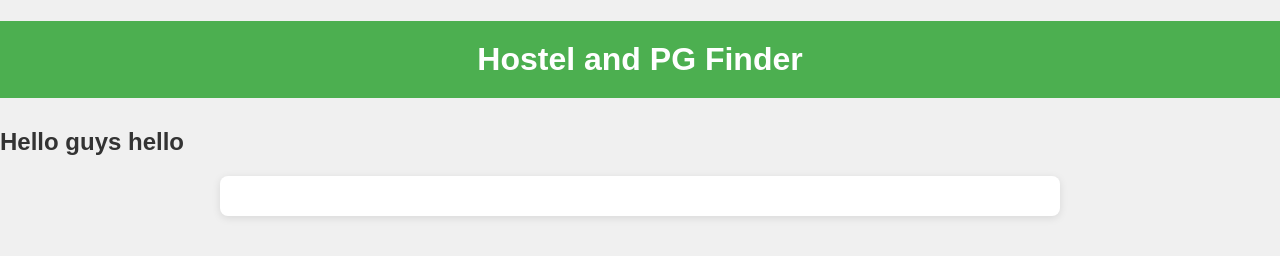
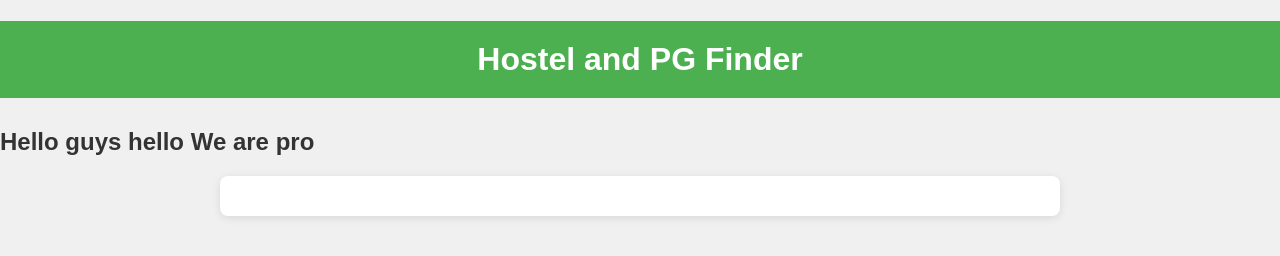
Before and after one commit to KURO-1125/Scholar.Shelter, a website: page index.html in a window 1280 px wide. Drawn offline with Linux system fonts and the light colour scheme; no server answers.

Commit message:
Update index.html

```diff
--- a/index.html
+++ b/index.html
@@ -8,7 +8,7 @@
 </head>
 <body>
     <h1>Hostel and PG Finder</h1>
-    <h2>Hello guys hello</h2>
+    <h2>Hello guys hello We are pro</h2>
     <div id="hostels"></div>
     <script src="script.js"></script>
 </body>
```
